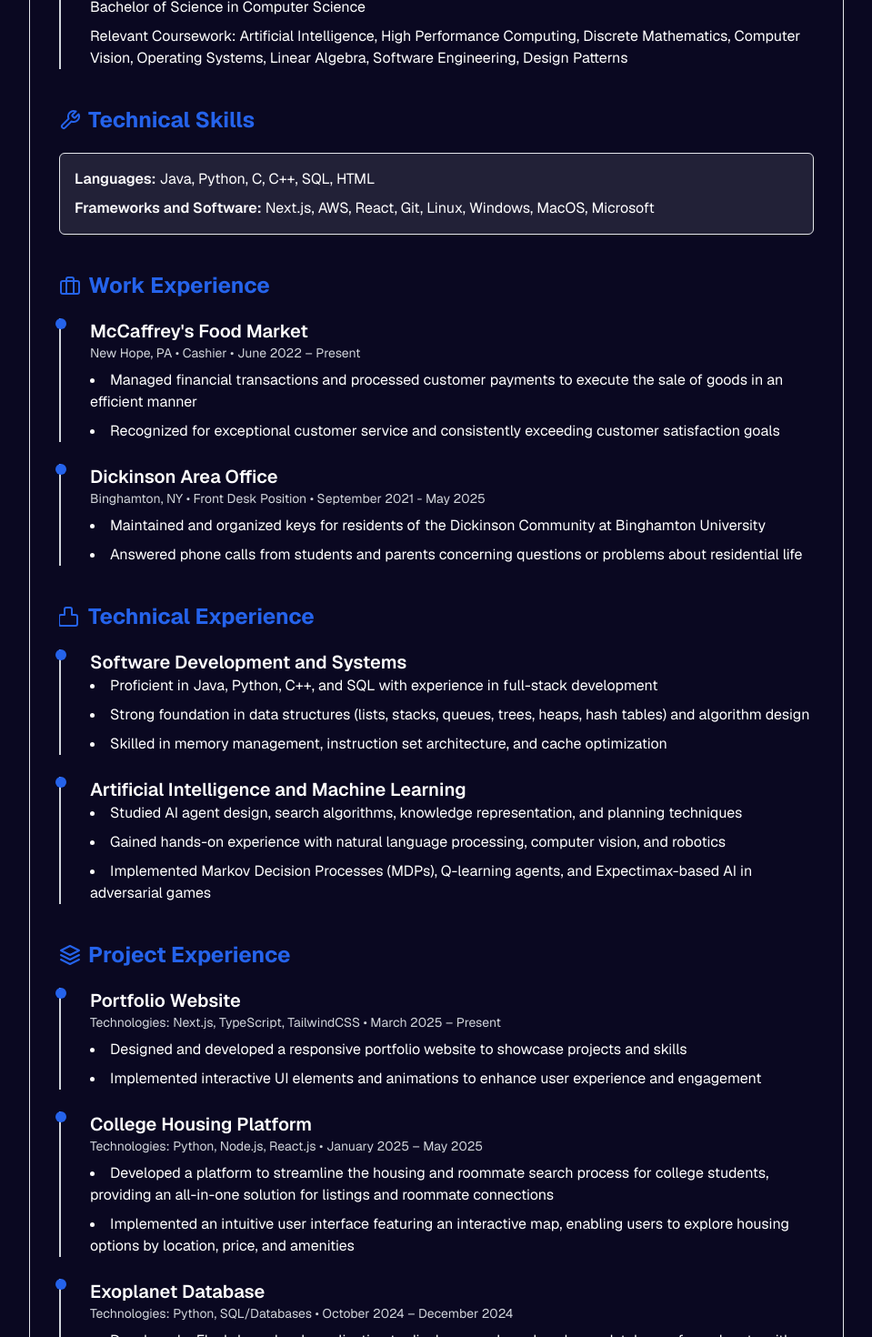
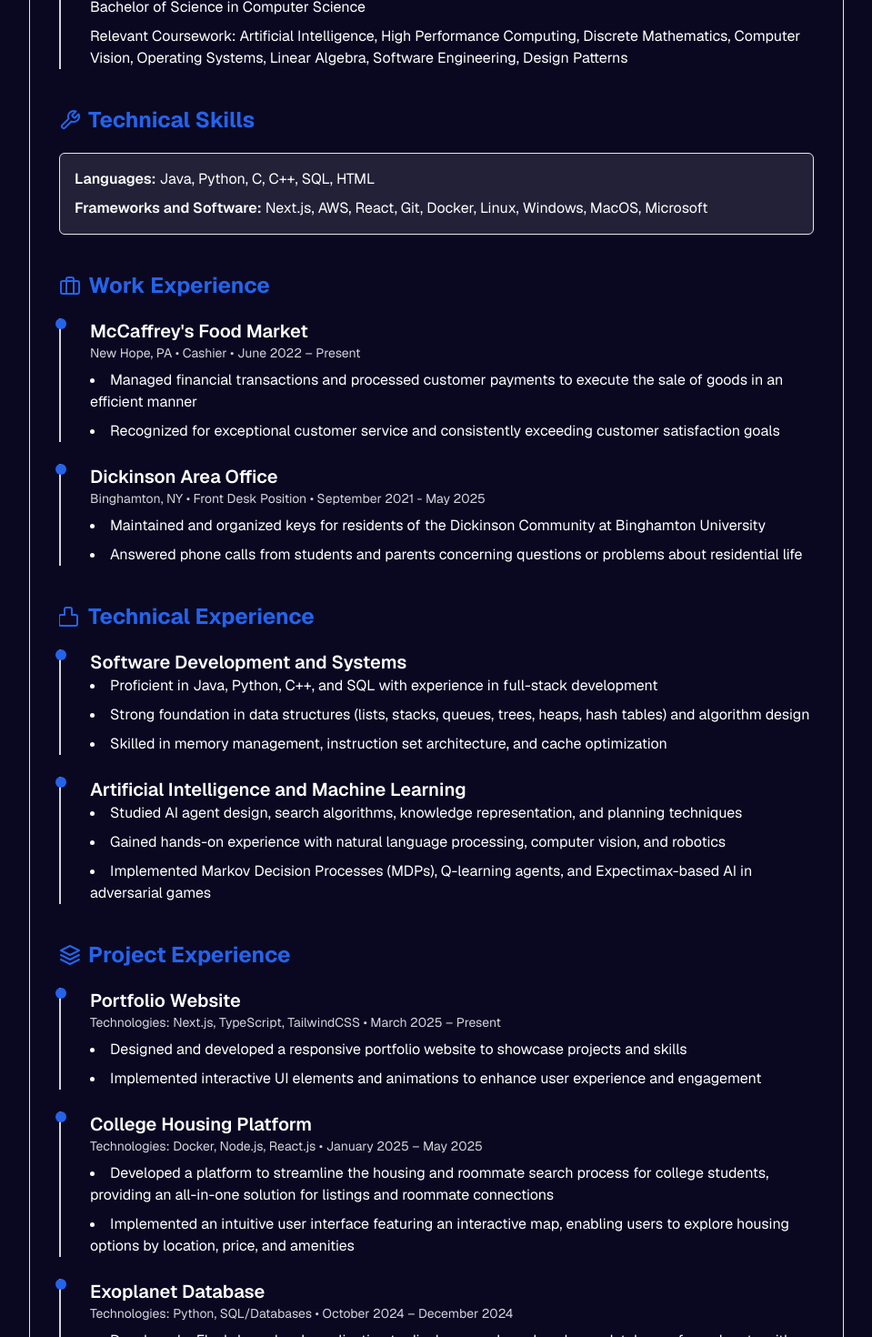
Before and after one commit to Spencer29496/Mines_Portfolio, a Next.js app: page / in a window 1280 px wide. Shown: the part 2946-4416 px from the top of the page at 91% size, without its empty margins (160-1119 px from the left). Built offline with nearby package versions, Linux system fonts and the light colour scheme.

Commit message:
Update resume with Docker skills and project tech stack

```diff
--- a/src/app/components/ResumeSection.tsx
+++ b/src/app/components/ResumeSection.tsx
@@ -72,7 +72,7 @@ export function ResumeSection() {
             </h3>
             <div className="bg-white/10 p-4 rounded-md border border-gray-200 space-y-2">
               <p className="text-white"><span className="font-semibold">Languages:</span> Java, Python, C, C++, SQL, HTML</p>
-              <p className="text-white"><span className="font-semibold">Frameworks and Software:</span> Next.js, AWS, React, Git, Linux, Windows, MacOS, Microsoft</p>
+              <p className="text-white"><span className="font-semibold">Frameworks and Software:</span> Next.js, AWS, React, Git, Docker, Linux, Windows, MacOS, Microsoft</p>
             </div>
           </div>
 
@@ -175,7 +175,7 @@ export function ResumeSection() {
                   <div className="w-3 h-3 rounded-full bg-blue-600"></div>
                 </div>
                 <h4 className="text-xl font-semibold">College Housing Platform</h4>
-                <p className="text-sm text-gray-300 mb-2">Technologies: Python, Node.js, React.js • January 2025 – May 2025</p>
+                <p className="text-sm text-gray-300 mb-2">Technologies: Docker, Node.js, React.js • January 2025 – May 2025</p>
                 <ul className="list-disc list-inside space-y-2 text-white">
                   <li>Developed a platform to streamline the housing and roommate search process for college students, providing an all-in-one solution for listings and roommate connections</li>
                   <li>Implemented an intuitive user interface featuring an interactive map, enabling users to explore housing options by location, price, and amenities</li>
```
